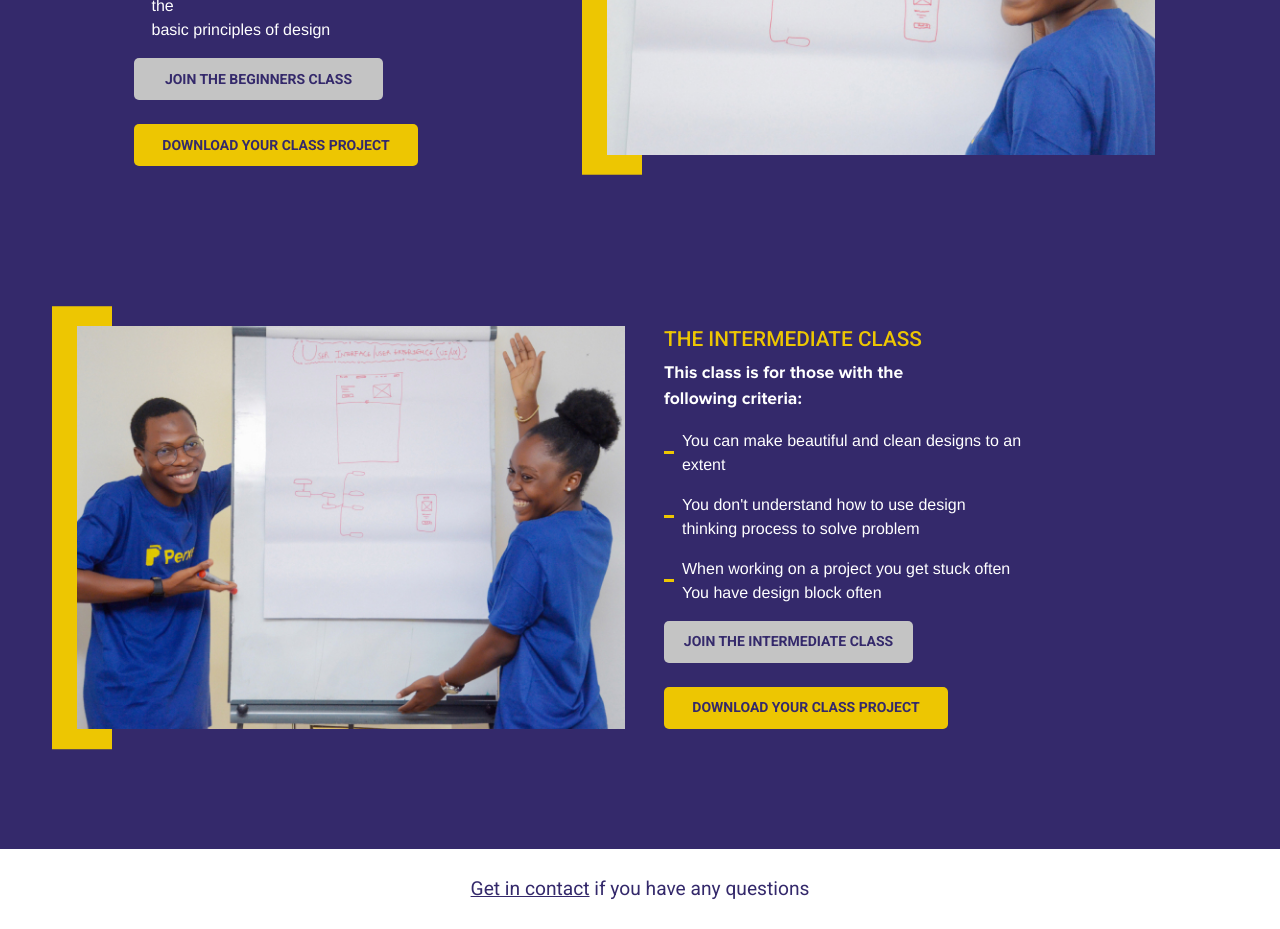
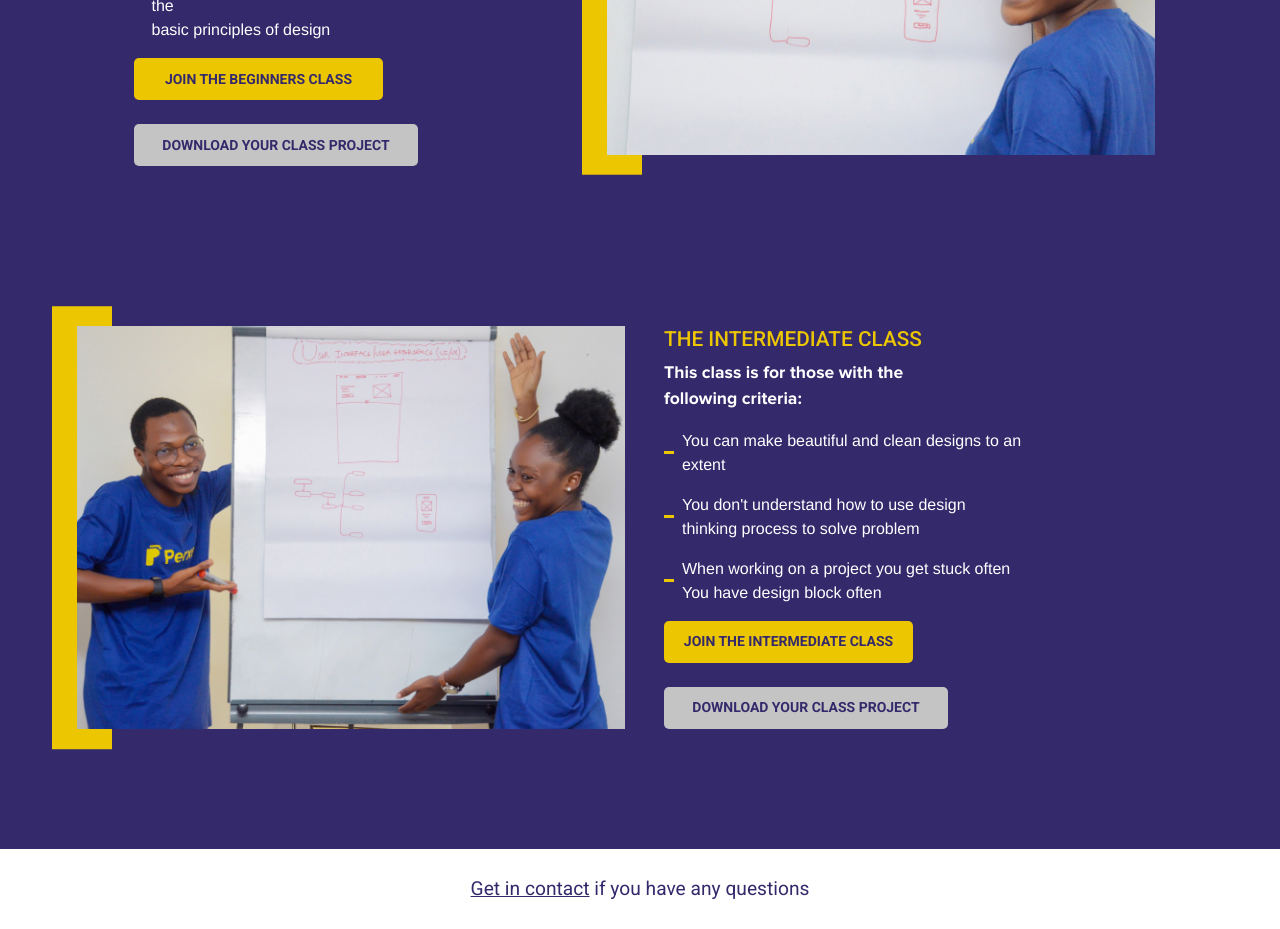
Before and after one commit to EmmanuelOluwafemi/perxels-start, a React (Create React App) app: page / in a window 1280 px wide. Shown: the part 1860-2789 px from the top of the page. Built offline with nearby package versions, Linux system fonts and the light colour scheme; a web font is replaced by a local one.

Commit message:
added some changes to the site

```diff
--- a/src/pages/Components/Info.js
+++ b/src/pages/Components/Info.js
@@ -1,49 +1,50 @@
 import React, {useState} from 'react';
+import { Link } from 'react-router-dom';
 
 import Styled from 'styled-components';
 import image1 from './images/image1.jpg';
 import image2 from './images/image2.jpg';
 
-import beginer from './files/PERXELS_MASTERCLASS(BEGINNER).pdf';
-import intermediate from './files/PERXELS_MASTERCLASS.pdf';
+// import beginer from './files/PERXELS_MASTERCLASS(BEGINNER).pdf';
+// import intermediate from './files/PERXELS_MASTERCLASS.pdf';
 
 export const Info = () => {
 
-    // const [isModal, setIsModal] = useState(false);
-    const [isModal2, setIsModal2] = useState(false);
+    const [isModal, setIsModal] = useState(false);
+    // const [isModal2, setIsModal2] = useState(false);
 
-    // const handleOnClick = (e) => {
+    const handleOnClick = (e) => {
+        e.preventDefault();
+        setIsModal(true);
+    }
+
+    const closeModal = () => {
+        setIsModal(false);
+    }
+
+    // const handleOnClick2 = (e) => {
     //     e.preventDefault();
-    //     setIsModal(true);
+    //     setIsModal2(true);
     // }
 
-    // const closeModal = () => {
-    //     setIsModal(false);
+    // const closeModal2 = () => {
+    //     setIsModal2(false);
     // }
-
-    const handleOnClick2 = (e) => {
-        e.preventDefault();
-        setIsModal2(true);
-    }
-
-    const closeModal2 = () => {
-        setIsModal2(false);
-    }
 
     return (
         <>
-        {/* <Modal onClick={closeModal} className={isModal ? 'show' : ''}>
+        <Modal onClick={closeModal} className={isModal ? 'show' : ''}>
             <div className="modalContent">
                 The assignment will be available when the class Starts
+                {/* <button disabled><a href="#">Join The Class</a></button> */}
+            </div>
+        </Modal>
+        {/* <Modal onClick={closeModal2} className={isModal2 ? 'show' : ''}>
+            <div className="modalContent">
+                Registration has closed until march
                 <button disabled><a href="#">Join The Class</a></button>
             </div>
         </Modal> */}
-        <Modal onClick={closeModal2} className={isModal2 ? 'show' : ''}>
-            <div className="modalContent">
-                Registration has closed until march
-                {/* <button disabled><a href="#">Join The Class</a></button> */}
-            </div>
-        </Modal>
         <InfoStyle id="info">
             <div className="wrapper">
                 <InfoHeadeingStyle>
@@ -64,8 +65,8 @@ export const Info = () => {
                                 principles of design</span></li>
 
                         </InfoList>
-                        <button onClick={handleOnClick2} className="joinBtn">JOIN THE BEGINNERS CLASS</button>
-                        <a href={beginer} className="downloadBtn">DOWNLOAD YOUR CLASS PROJECT</a>
+                        <Link to="/register" className="joinBtn">JOIN THE BEGINNERS CLASS</Link>
+                        <button onClick={handleOnClick} className="downloadBtn">DOWNLOAD YOUR CLASS PROJECT</button>
                     </Content>
                     <ImageContainer className="col-md-6 mt-5 mt-md-0">
                         <div className="under"></div>
@@ -86,8 +87,8 @@ export const Info = () => {
                             <li><div></div><span>When working on a project you get stuck often <br/>You have design block often</span></li>
                         </InfoList>
                         {/* https://forms.gle/Sf41pk3gYVhKMa1d7 */}
-                        <button onClick={handleOnClick2} className="joinBtn">JOIN THE INTERMEDIATE CLASS</button>
-                        <a href={intermediate} className="downloadBtn">DOWNLOAD YOUR CLASS PROJECT</a>
+                        <Link to="/register" className="joinBtn">JOIN THE INTERMEDIATE CLASS</Link>
+                        <button onClick={handleOnClick} className="downloadBtn">DOWNLOAD YOUR CLASS PROJECT</button>
                     </Content>
 
                 </div>
@@ -223,7 +224,7 @@ const Content = Styled.div`
     .joinBtn {
         width: 249px;
         height: 42px;
-        background: #c4c4c4;
+        background: #edc602;
         color: #34296B;
         font-family: 'Roboto', sans-serif;
         font-size: 14px;
@@ -254,7 +255,7 @@ const Content = Styled.div`
     .downloadBtn {
         width: 284px;
         height: 42px;
-        background: #edc602;
+        background: #c4c4c4;
         border: none;
         outline: none;
         border-radius: 5px;
```
Also changed, not shown: 1 other file (tests, documents, lock files or other folders).
